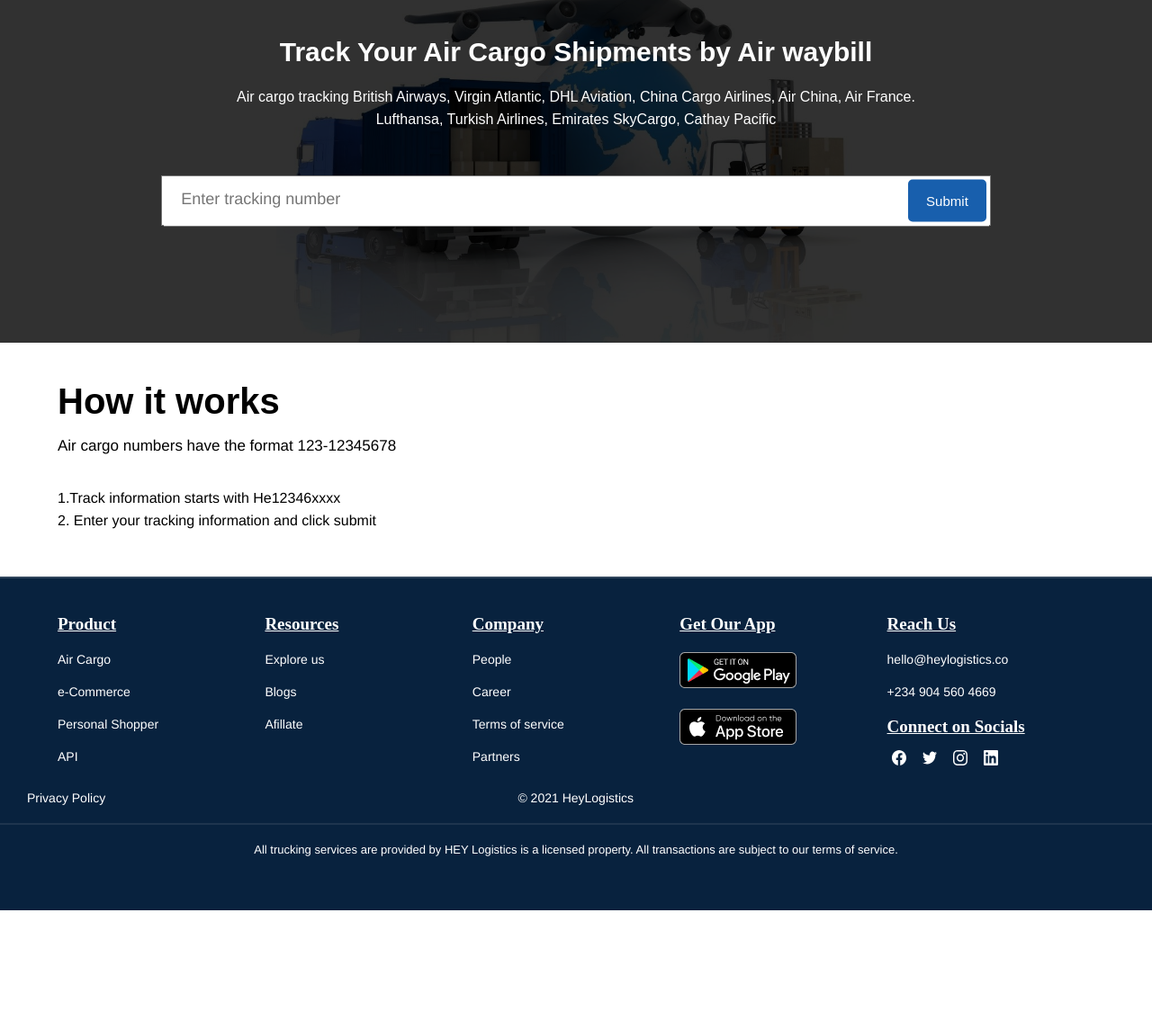
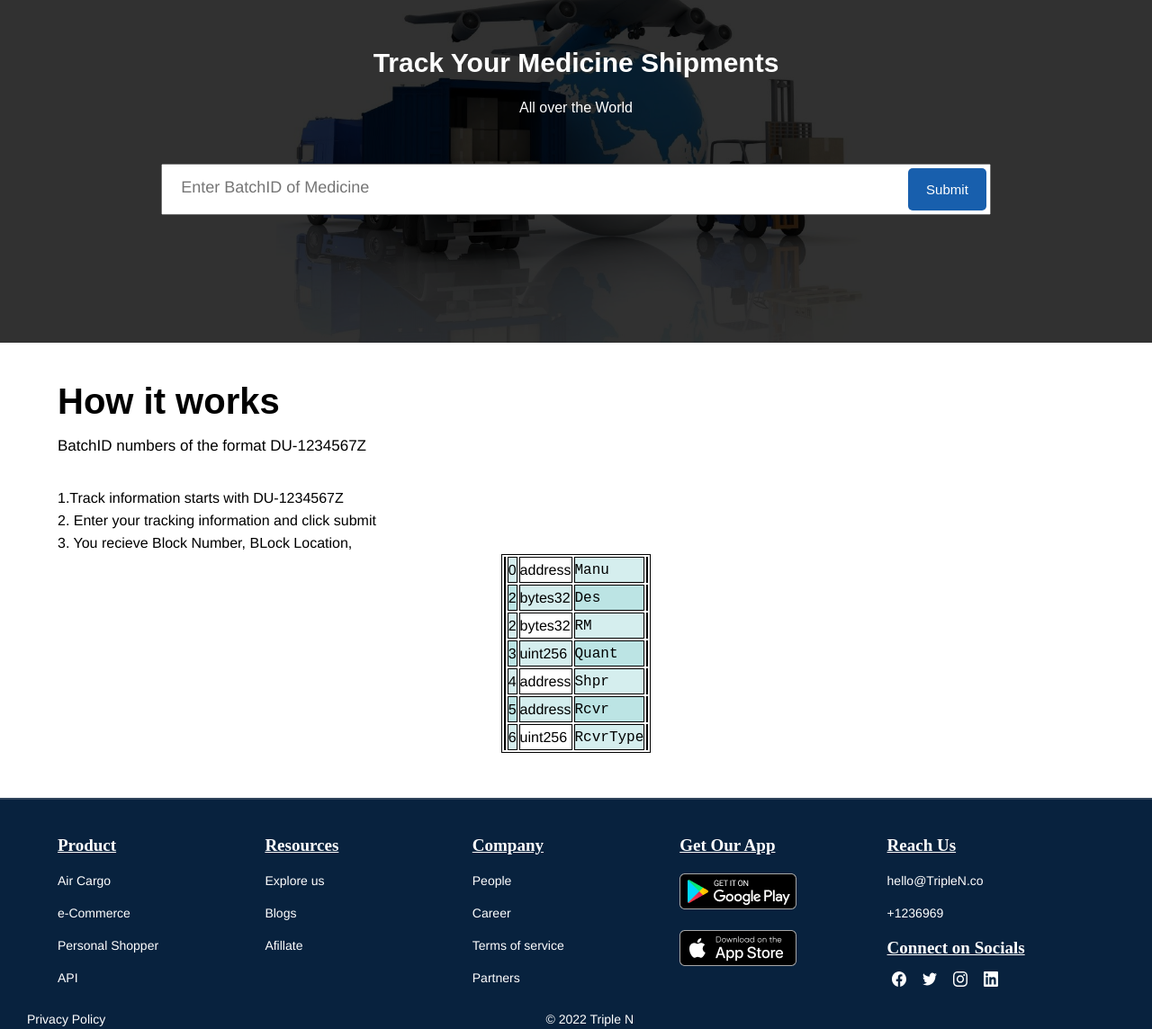
Before and after one commit to hgins-tekina/Chain-Pharma, a website: page Frontend/logics/track.html in a window 1280 px wide. Shown: the part 206-1350 px from the top of the page at 90% size. Before the commit the page ends 1218 px from the top, so only its background shows below. Drawn offline with Linux system fonts and the light colour scheme.

Commit message:
Update track.html

```diff
--- a/Frontend/logics/track.html
+++ b/Frontend/logics/track.html
@@ -18,9 +18,18 @@
         z-index: 99999;
 
     }
+    table, th, td {
+     border:1px solid black;}
 
     .navs {
         position: relative !important;
+    }
+    tr:nth-child(even) {
+     background-color: rgba(150, 212, 212, 0.4);
+    }
+
+    th:nth-child(even),td:nth-child(even) {
+     background-color: rgba(150, 212, 212, 0.4);
     }
 
     @media (max-width:1100px) {
@@ -65,15 +74,14 @@
         <div class="transparent-container1">
             <div class="bg_text_wrapper">
                 <div class="bg-text-container">
-                    <h2>Track Your Air Cargo Shipments by Air waybill</h2>
-                    <p>Air cargo tracking British Airways, Virgin Atlantic, DHL Aviation, China Cargo Airlines, Air
-                        China, Air France.</p>
-                    <p>Lufthansa, Turkish Airlines, Emirates SkyCargo, Cathay Pacific</p>
+                    <h2>Track Your Medicine Shipments</h2>
+                    <p>All over the World<p>
+                    <p></p>
                 </div>
 
                 <form class="bg-input-container">
-                    <input type="text" placeholder="Enter tracking number">
-                    <button>  Submit</button>
+                    <input type="text" placeholder="Enter BatchID of Medicine">
+                    <button>    Submit    </button>
                 </form>
             </div>
 
@@ -83,10 +91,68 @@
 
     <div class="how-it-works-general-container">
         <h1>How it works</h1>
-        <p>Air cargo numbers have the format 123-12345678</p>
+        <p>BatchID numbers of the format DU-1234567Z</p>
         <ol id="ol">
-            <li>1.Track information starts with He12346xxxx</li>
+            <li>1.Track information starts with DU-1234567Z</li>
             <li>2. Enter your tracking information and click submit</li>
+            <li>3. You recieve Block Number, BLock Location, </li>
+            <p> <center><table class="ui definition table" data-reactid="47" style:15px>
+                <tbody class="" data-reactid="48">
+                    <tr class="positive" data-reactid="49">
+                        <td style="text-transform:capitalize;" rowspan="40" class=""
+                            data-reactid="50"> </td>
+                        <td class="" data-reactid="51">0</td>
+                        <td class="" data-reactid="52">address  </td>
+                        <td class="" data-reactid="53"><code data-reactid="54">Manu</code></td>
+                        <td class="" data-reactid="55"></td>
+                    </tr>
+                    <tr class="positive" data-reactid="56">
+                        <td style="display:none;" class="1" data-reactid="57"> </td>
+                        <td class="" data-reactid="65">2</td>
+                        <td class="" data-reactid="59">bytes32  </td>
+                        <td class="" data-reactid="60"><code data-reactid="61">Des  </code></td>
+                        <td class="" data-reactid="62"></td>
+                    </tr>
+                    <tr class="positive" data-reactid="63">
+                        <td style="display:none;" class="" data-reactid="64"> </td>
+                        <td class="" data-reactid="65">2</td>
+                        <td class="" data-reactid="66">bytes32  </td>
+                        <td class="" data-reactid="67"><code data-reactid="68">RM   </code></td>
+                        <td class="" data-reactid="69"></td>
+                    </tr>
+                    <tr class="positive" data-reactid="70">
+                        <td style="display:none;" class="" data-reactid="71"> </td>
+                        <td class="" data-reactid="72">3</td>
+                        <td class="" data-reactid="73">uint256  </td>
+                        <td class="" data-reactid="74"><code data-reactid="75">Quant    </code></td>
+                        <td class="" data-reactid="76"></td>
+                    </tr>
+                    <tr class="positive" data-reactid="77">
+                        <td style="display:none;" class="" data-reactid="78"> </td>
+                        <td class="" data-reactid="79">4</td>
+                        <td class="" data-reactid="80">address  </td>
+                        <td class="" data-reactid="81"><code data-reactid="82">Shpr </code></td>
+                        <td class="" data-reactid="83"></td>
+                    </tr>
+                    <tr class="positive" data-reactid="84">
+                        <td style="display:none;" class="" data-reactid="85"> </td>
+                        <td class="" data-reactid="86">5</td>
+                        <td class="" data-reactid="87">address  </td>
+                        <td class="" data-reactid="88"><code data-reactid="89">Rcvr     </code></td>
+                        <td class="" data-reactid="90"></td>
+                    </tr>
+                    <tr class="positive" data-reactid="91">
+                        <td style="display:none;" class="" data-reactid="92"> </td>
+                        <td class="" data-reactid="93">6</td>
+                        <td class="" data-reactid="94">uint256  </td>
+                        <td class="" data-reactid="95"><code data-reactid="96">RcvrType </code>
+                        </td>
+                        <td class="" data-reactid="97"></td>
+                    </tr>
+                </tbody>
+            </table></center></p>
+        </div>
+
 
 
         </ol>
@@ -151,8 +217,8 @@
                     <div class="galler">
                         <h2>Reach Us</h2>
                         <div class="links">
-                            <a href="">hello@heylogistics.co</a>
-                            <a href="tel: +23 ">+234 904 560 4669</a>
+                            <a href="">hello@TripleN.co</a>
+                            <a href="tel: +23 ">+1236969</a>
                             <div class="social_link">
                                 <h2>Connect on Socials</h2>
                                 <div class="social_icon">
@@ -170,11 +236,10 @@
             </div>
             <div class="policy_container">
                 <span>Privacy Policy </span>
-                <span>© 2021 HeyLogistics</span>
+                <span>© 2022 Triple N</span>
             </div>
             <div class="hel" style="border: 1px solid rgba(211, 211, 211, 0.11); width:100%"></div>
-            <p class="last">All trucking services are provided by HEY Logistics is a licensed property. All transactions
-                are subject to our terms of service.</p>
+            <p class="last">We track Medicine using Blockchain.</p>
         </div>
     </div>
     <!-- =================== END OF FOOTER SECTION================ -->
```
